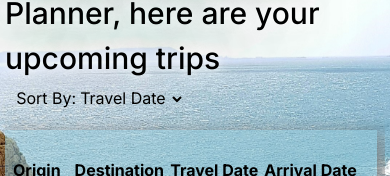
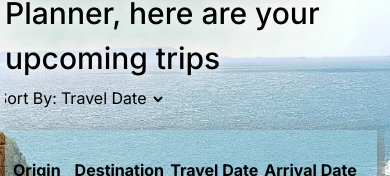
Before and after one commit to brishketukislay/book-your-flight, a Next.js app: page /users in a window 390 px wide. Shown: the part 114-290 px from the top of the page. Built offline with nearby package versions, Linux system fonts and the light colour scheme; sample sign-in values are in the browser's storage.

Commit message:
sort by small screen fix

```diff
--- a/app/users/Dashboard/dashboard.module.css
+++ b/app/users/Dashboard/dashboard.module.css
@@ -64,6 +64,7 @@
     height: 435px;
   }
   .sortBY{
-    margin: 0px 0 10px calc(40% - 136px)
+    /* margin: 0px 0 10px calc(40% - 136px) */
+    margin: 0px 0 10px 0;
   }
 }
```
